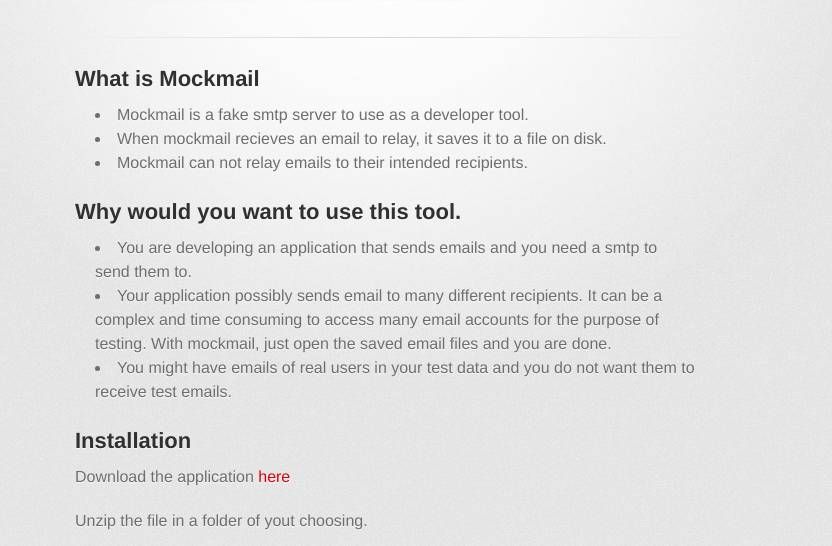
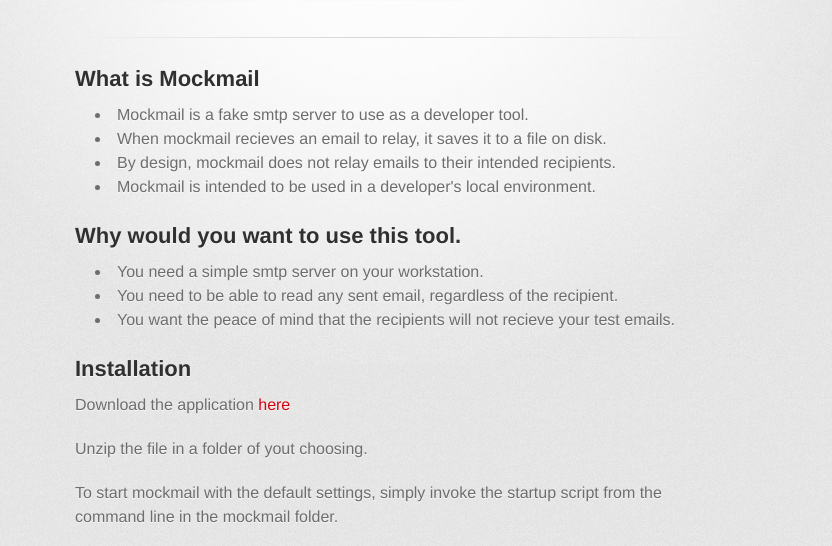
Before and after one commit to plabadie/mockmail, a plain HTML site: page index.html in a window 1280 px wide. Shown: the part 209-755 px from the top of the page, without its empty margins (255-1087 px from the left). Drawn offline with Linux system fonts and the light colour scheme; a web font is replaced by a local one.

Commit message:
Updated documentation. 	modified:   index.html

```diff
--- a/index.html
+++ b/index.html
@@ -36,14 +36,15 @@
 <ul>
 <li>Mockmail is a fake smtp server to use as a developer tool. </li>
 <li>When mockmail recieves an email to relay, it saves it to a file on disk.</li>
-<li>Mockmail can not relay emails to their intended recipients.</li>
+    <li>By design, mockmail does not relay emails to their intended recipients.</li>
+    <li>Mockmail is intended to be used in a developer's local environment.</li>
 </ul><h2>
 <a name="why-would-you-want-to-use-this-tool" class="anchor" href="#why-would-you-want-to-use-this-tool"><span class="octicon octicon-link"></span></a>Why would you want to use this tool.</h2>
 
 <ul>
-<li>You are developing an application that sends emails and you need a smtp to send them to.</li>
-<li>Your application possibly sends email to many different recipients.  It can be a complex and time consuming to access many email accounts for the purpose of testing.  With mockmail, just open the saved email files and you are done.</li>
-<li>You might have emails of real users in your test data and you do not want them to receive test emails.</li>
+<li>You need a simple smtp server on your workstation.</li>
+<li>You need to be able to read any sent email, regardless of the recipient.</li>
+<li>You want the peace of mind that the recipients will not recieve your test emails.</li>
 </ul><h2>
 <a name="installation" class="anchor" href="#installation"><span class="octicon octicon-link"></span></a>Installation</h2>
 
```
